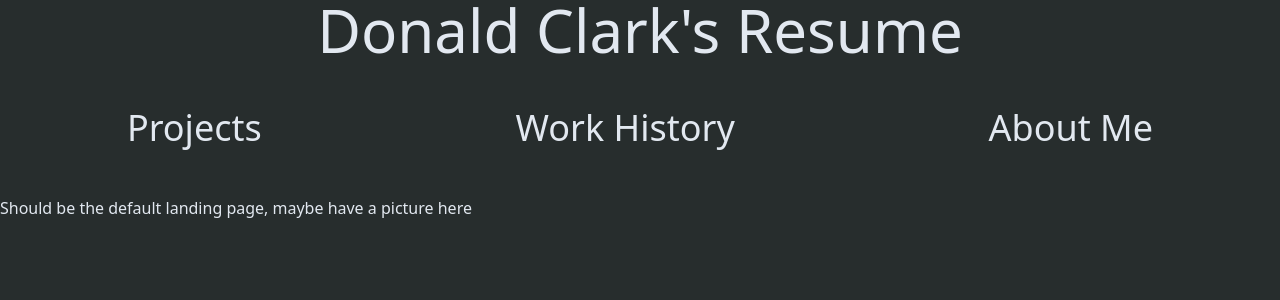
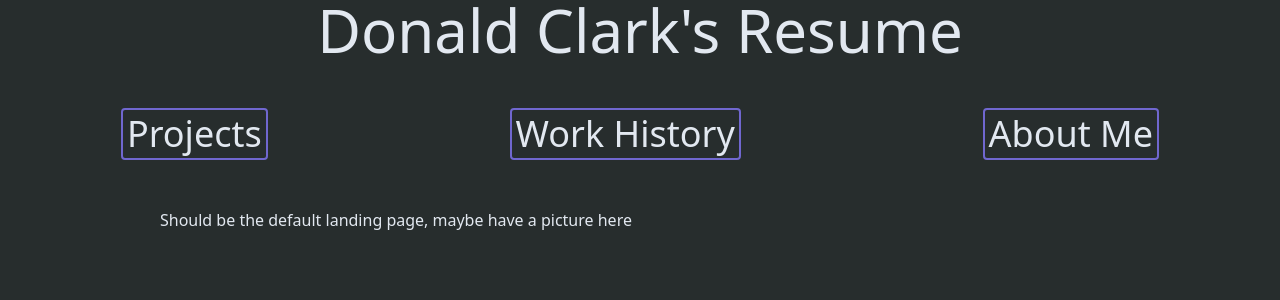
Before and after one commit to DonClark93/dc-resume, a React (Vite) app: page / in a window 1280 px wide. Shown: the top 300 px of the page. Built offline with nearby package versions, Linux system fonts and the light colour scheme.

Commit message:
added some tailwind

```diff
--- a/src/components/ResumeButton.jsx
+++ b/src/components/ResumeButton.jsx
@@ -1,8 +1,8 @@
 export default function ResumeButton(props) {
 
     return(
-        <div className="text-slate-200" onClick={() => props.updateView(props.activity)}>
+        <button className="border-2  p-1 rounded border-slate_blue hover:border-sea_green text-slate-200 " onClick={() => props.updateView(props.activity)}>
           {props.text}
-        </div>
+        </button>
     )
 }
--- a/src/layouts/Container.jsx
+++ b/src/layouts/Container.jsx
@@ -1,5 +1,5 @@
 export default function Container({children}){
     return(
-        <div className="container mx-auto">{children}</div>
+        <div className="container mx-auto px-40">{children}</div>
     )
 }
```
